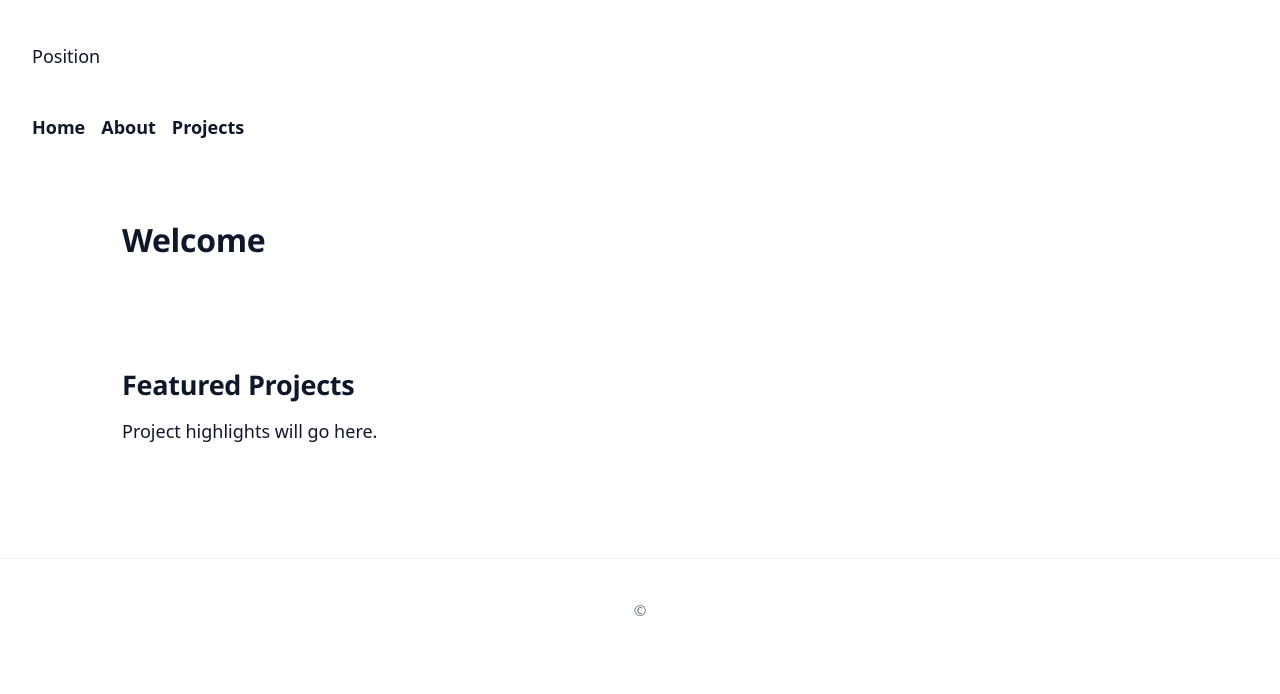
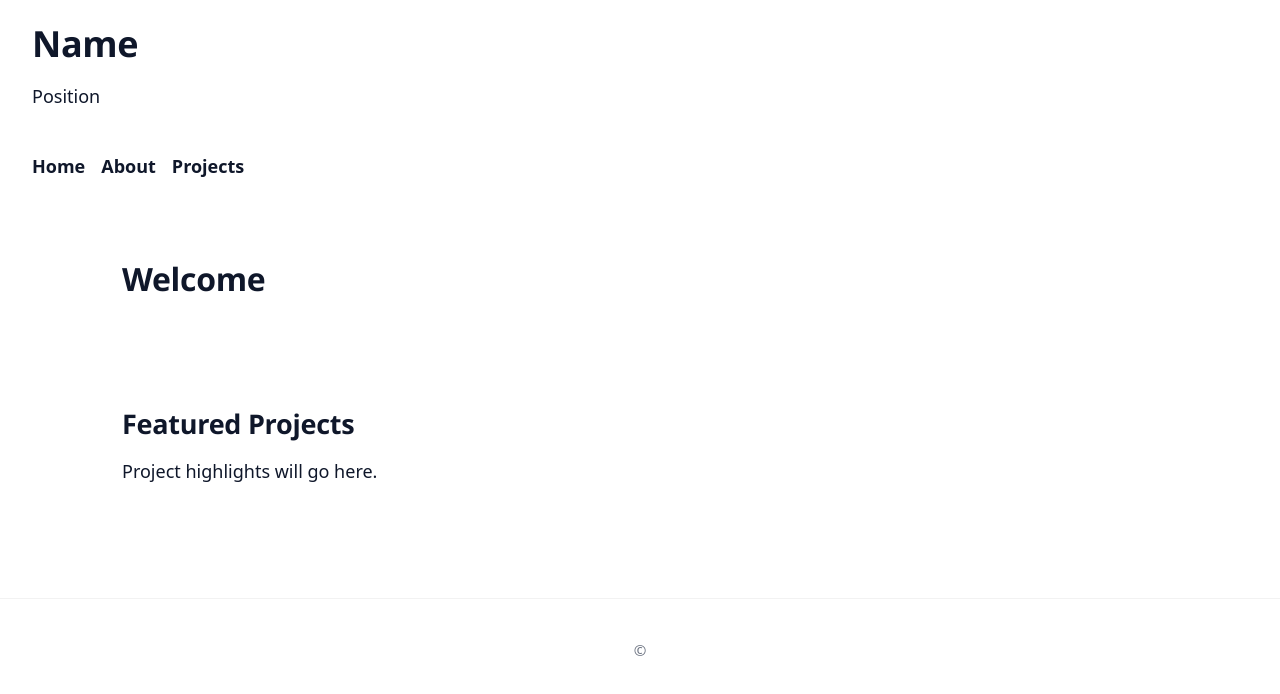
Before and after one commit to nihalrameshsalian/nihal-portfolio, a plain HTML site: page index.html in a window 1280 px wide. Drawn offline with Linux system fonts and the light colour scheme; a web font is replaced by a local one.

```diff
--- a/index.html
+++ b/index.html
@@ -9,7 +9,7 @@
 	</head>
 	<body>
 		<header>
-			<h1></h1>
+			<h1>Name</h1>
 			<p>Position</p>
 		</header>
 
```
